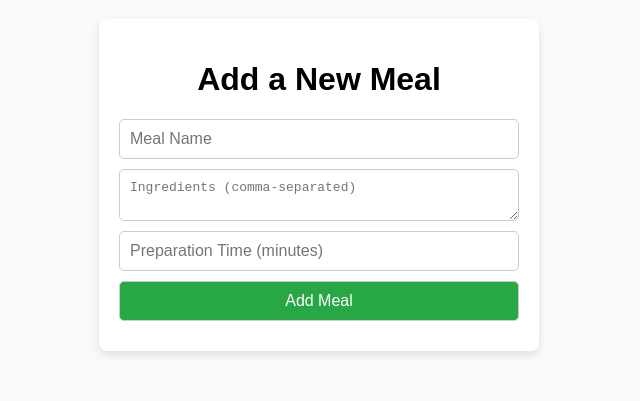
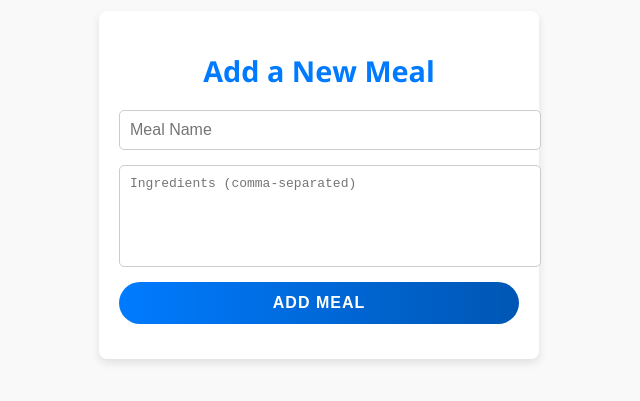
Before and after one commit to Kot-Pawel/Kot-Pawel.github.io, a website: page add_meal_ui.html in a window 1280 px wide. Shown: the part 215-616 px from the top of the page, without its empty margins (321-961 px from the left). Drawn offline with nearby package versions, Linux system fonts and the light colour scheme.

Commit message:
Change UI
Change UI

```diff
--- a/add_meal_ui.html
+++ b/add_meal_ui.html
@@ -4,9 +4,10 @@
     <meta charset="UTF-8">
     <meta name="viewport" content="width=device-width, initial-scale=1.0">
     <title>Add New Meal</title>
+    <link href="https://fonts.googleapis.com/css2?family=Open+Sans:wght@400;700&display=swap" rel="stylesheet">
     <style>
         body {
-            font-family: Arial, sans-serif;
+            font-family: 'Open Sans', Arial, sans-serif;
             margin: 0;
             padding: 0;
             display: flex;
@@ -17,7 +18,6 @@
             background-color: #f9f9f9;
         }
         #add-meal-container {
-            text-align: center;
             background: #fff;
             padding: 20px;
             border-radius: 8px;
@@ -25,24 +25,54 @@
             width: 90%;
             max-width: 400px;
         }
+        h1 {
+            font-size: 1.8em;
+            color: #007BFF;
+            margin-bottom: 20px;
+            text-align: center;
+        }
         form {
             display: flex;
             flex-direction: column;
-            gap: 10px;
+            gap: 15px;
         }
-        input, textarea, button {
+        input, textarea {
             font-size: 1em;
             padding: 10px;
             border: 1px solid #ccc;
             border-radius: 5px;
+            width: 100%;
+        }
+        textarea {
+            resize: none;
+            height: 80px;
         }
         button {
-            background-color: #28a745;
+            background: linear-gradient(90deg, #007BFF, #0056b3);
             color: white;
+            border: none;
+            padding: 12px 24px;
+            border-radius: 30px;
             cursor: pointer;
+            font-size: 1em;
+            text-transform: uppercase;
+            font-weight: bold;
+            letter-spacing: 1px;
+            transition: transform 0.2s, box-shadow 0.2s;
         }
         button:hover {
-            background-color: #218838;
+            transform: translateY(-2px);
+            box-shadow: 0 4px 8px rgba(0, 0, 0, 0.2);
+        }
+        button:active {
+            transform: translateY(0);
+            box-shadow: 0 2px 4px rgba(0, 0, 0, 0.1);
+        }
+        #message {
+            margin-top: 15px;
+            font-size: 1em;
+            color: #28a745;
+            text-align: center;
         }
     </style>
 </head>
@@ -52,10 +82,9 @@
         <form id="add-meal-form">
             <input type="text" id="meal-name" placeholder="Meal Name" required>
             <textarea id="meal-ingredients" placeholder="Ingredients (comma-separated)" required></textarea>
-            <input type="number" id="meal-prep-time" placeholder="Preparation Time (minutes)" required>
             <button type="submit">Add Meal</button>
         </form>
-        <div id="message" style="margin-top: 10px;"></div>
+        <div id="message"></div>
     </div>
 
     <script>
@@ -64,9 +93,8 @@
 
             const name = document.getElementById('meal-name').value;
             const ingredients = document.getElementById('meal-ingredients').value.split(',').map(ing => ing.trim());
-            const prepTime = parseInt(document.getElementById('meal-prep-time').value, 10);
 
-            const newMeal = { name, ingredients, prep_time: prepTime, category: 'dinner', diet: 'regular' };
+            const newMeal = { name, ingredients };
 
             fetch('https://kot-pawel-github-io.onrender.com/add-meal', {
                 method: 'POST',
```
Also changed, not shown: index.html (+24 -8 lines).
